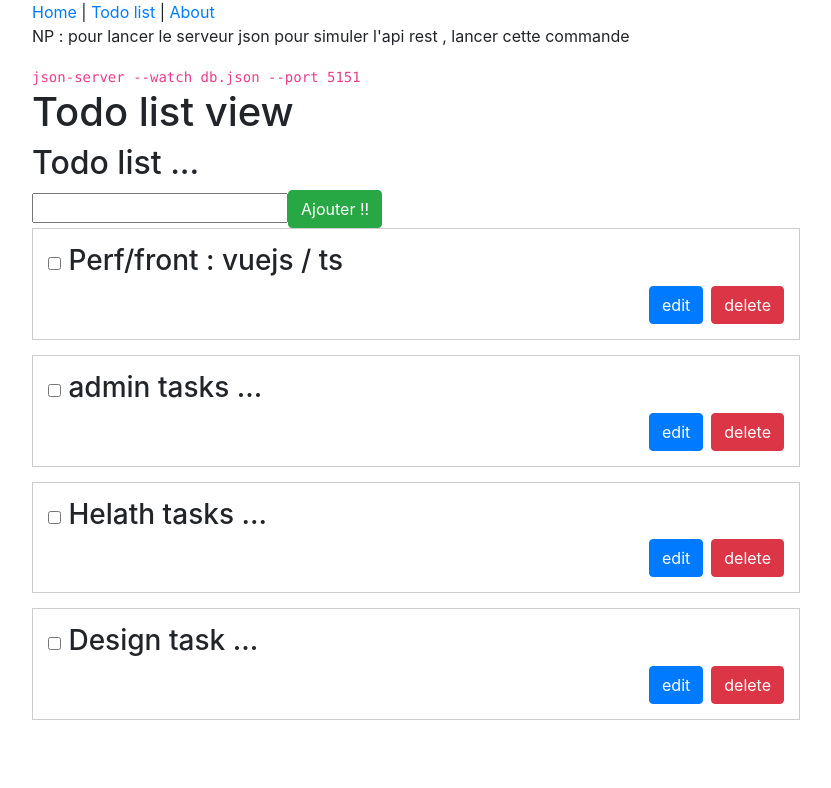
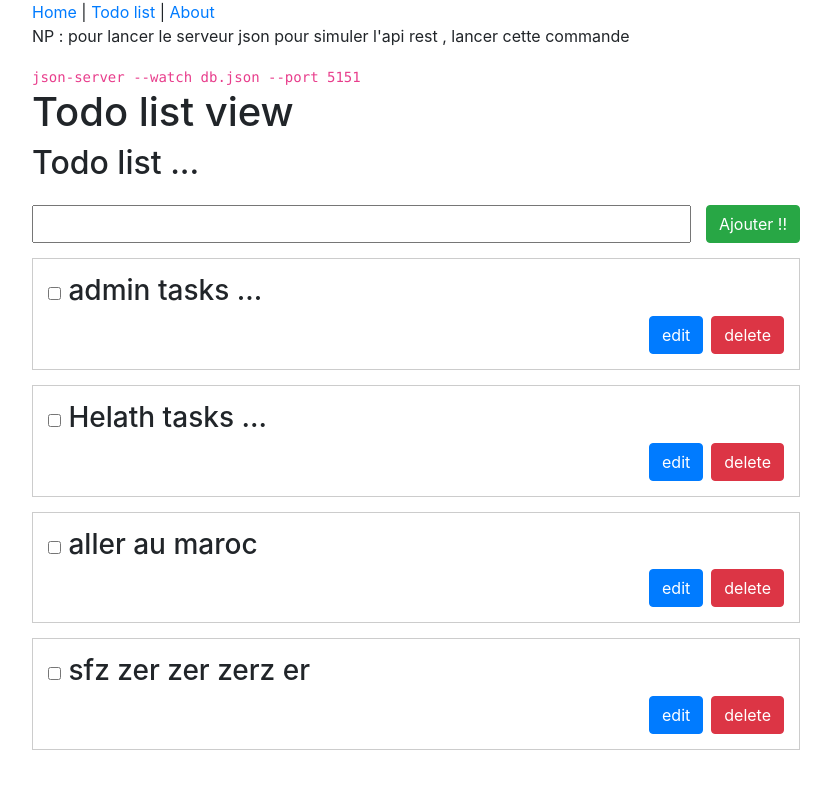
Before and after one commit to younesh/learnVueJs, a Vue app in the folder todo-list/: page /Todo in a window 1280 px wide. Shown: the top 788 px of the page, without its empty margins (53-884 px from the left). Built offline with nearby package versions, Linux system fonts and the light colour scheme; data requests are answered from the project's data file.

Commit message:
learnVueJs/todo : add a new todo

```diff
--- a/todo-list/db.json
+++ b/todo-list/db.json
@@ -1,9 +1,5 @@
 {
-    "todos": [{
-            "title": "Perf/front : vuejs / ts ",
-            "completed": false,
-            "id": 1
-        },
+  "todos": [
     {
       "title": "admin tasks ...  ",
       "completed": false,
@@ -15,9 +11,14 @@
       "id": 3
     },
     {
-            "title": " Design task ...  ",
+      "title": "aller au maroc",
       "completed": false,
       "id": 4
+    },
+    {
+      "title": "sfz zer zer zerz er",
+      "completed": false,
+      "id": 5
     }
   ]
 }
--- a/todo-list/src/components/molecules/TodoForm.vue
+++ b/todo-list/src/components/molecules/TodoForm.vue
@@ -1,7 +1,7 @@
 <template>
   <div class="todo-form">
-      <input type="text" name="" id="">
-      <button class="btn btn-success"> Ajouter !! </button>
+      <input type="text" name="" id="" v-model="taskTitle">
+      <button @click="addTodo" class="btn btn-success"> Ajouter !! </button>
   </div>
 </template>
 
@@ -10,13 +10,26 @@ import { Component, Prop, Vue } from "vue-property-decorator";
 
 @Component
 export default class TodoForm extends Vue {
+   /* --- DATA VARIABLES ---*/
+  private taskTitle = "";
 
+
+    /* --- METHODES ---*/
+   public addTodo(): void {
+      this.$emit("addEmitTodo", this.taskTitle);
+       this.taskTitle = "";
+   }
 }
 </script>
 
 <style lang="scss" scoped>
  @import "@/components/config/scss/_variables.scss";
  .todo-form {
-
+     display: flex;
+    padding:$gutter-half  0 ;
+    input {
+      flex : 1;
+      margin-right: $gutter-half;
+    }
  }
 </style>
--- a/todo-list/src/components/organismes/TodoList.vue
+++ b/todo-list/src/components/organismes/TodoList.vue
@@ -1,7 +1,7 @@
 <template>
   <div class="todo-list">
       <h2> Todo list ... </h2>
-      <TodoForm />
+      <TodoForm @addEmitTodo="addOneTodo" />
       <div v-for="todoItem in todosData" v-bind:key="todoItem.id">
             <TodoLine :todo="todoItem" @deleteTodoEmit="deleteOnTodo"/>
       </div>
@@ -45,13 +45,26 @@ export default class TodoList extends Vue {
    }
 
     public deleteOnTodo (todo : any): void {
-      console.log("link api rest ... " + this.ApiUrl);
+
       axios.delete(this.ApiUrl + todo.id)
             .then(()=>{
               // when remote delete success, then we can detete the front todo !
               console.log("todosData before deleting  ", this.todosData);
-              this.todosData = this.todosData.filter(itemTodo => itemTodo.id !== todo.id )
+              this.todosData = this.todosData.filter(( itemTodo : any )=> itemTodo.id !== todo.id )
               console.log("todosData after  deleting ", this.todosData);
+            })
+    }
+
+    public addOneTodo (taskTile : string) : void {
+      const postedTodo : any = {
+       title : taskTile,
+       completed: false
+      }
+      axios.post(this.ApiUrl , postedTodo )
+            .then( ( todoPost : any ) => {
+              console.log("Posted todo after then  : " , todoPost.data);
+
+              this.todosData = [...this.todosData, todoPost.data]
             })
     }
 
```
Lines whose indentation alone changed are shown as unchanged.
